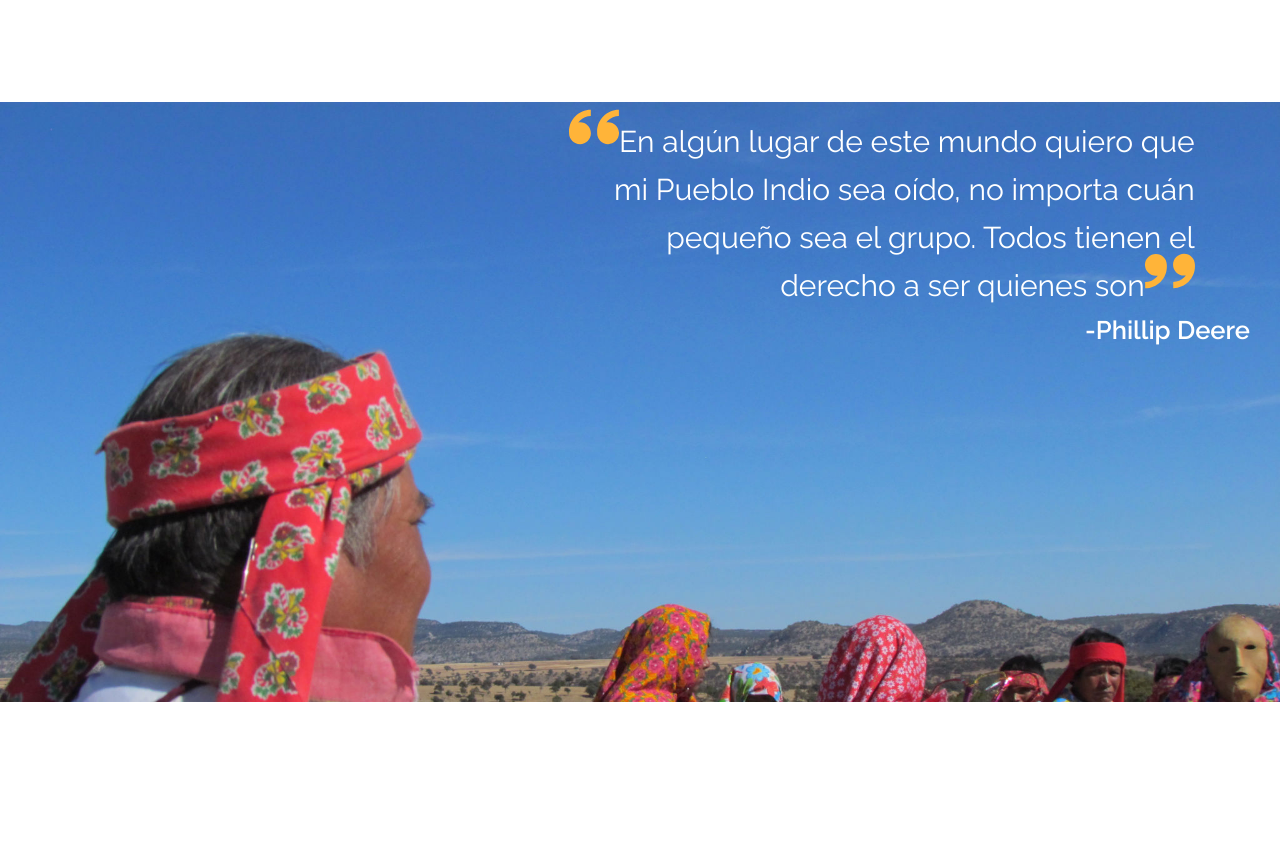
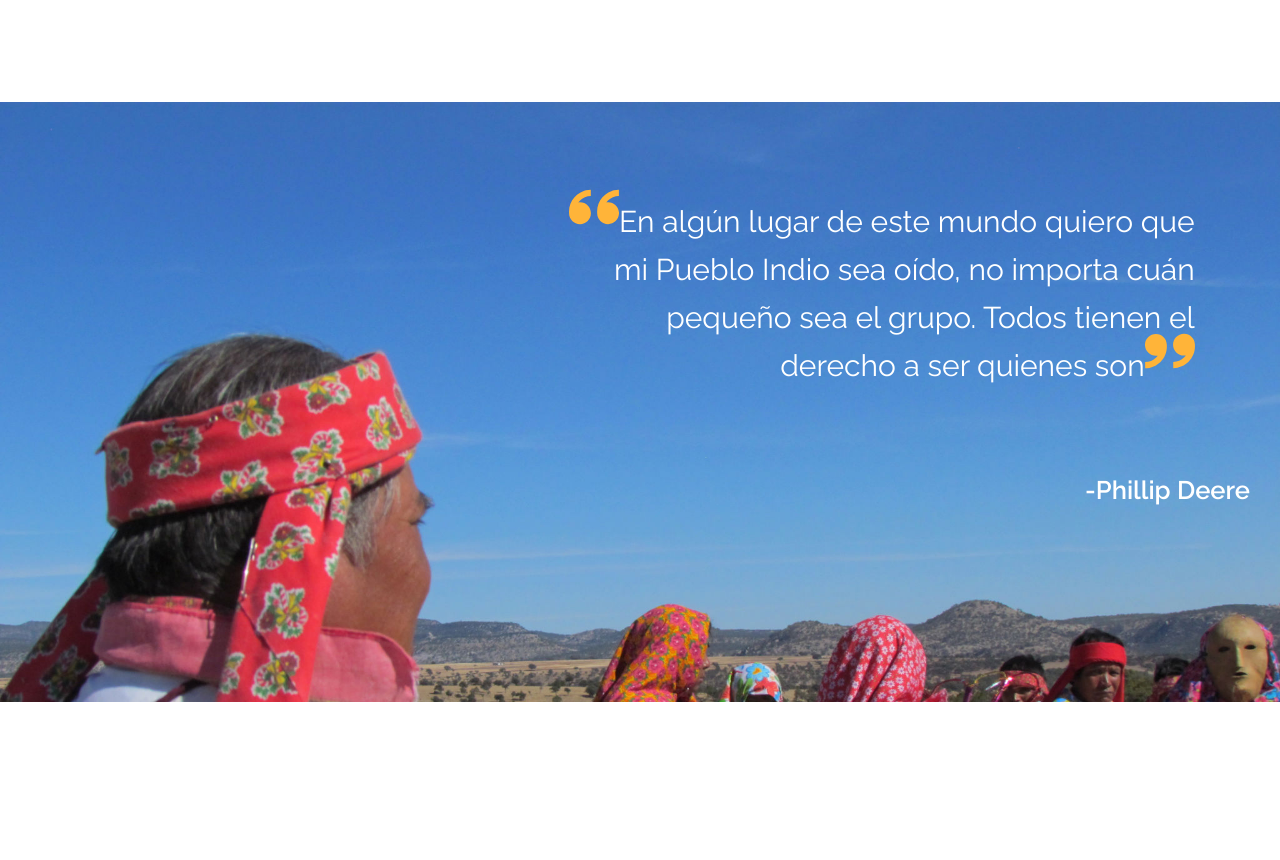
Before and after one commit to marioacc/BowerazaPage, a plain HTML site: page index.html in a window 1280 px wide. Shown: the part 3112-3972 px from the top of the page. Drawn offline with Linux system fonts and the light colour scheme.

Commit message:
quote vertical aligned

```diff
--- a/css/sections/_contacto.sass
+++ b/css/sections/_contacto.sass
@@ -9,7 +9,7 @@
          font-size: 2em
          text-align: right
          margin: 0
-         padding: 0
+         padding: 10vh 0
          color: #FFF
          @media screen and (max-width: 500px)
             font-size: 1.5em
```
Also changed, not shown: css/main.css, 1 other file.
